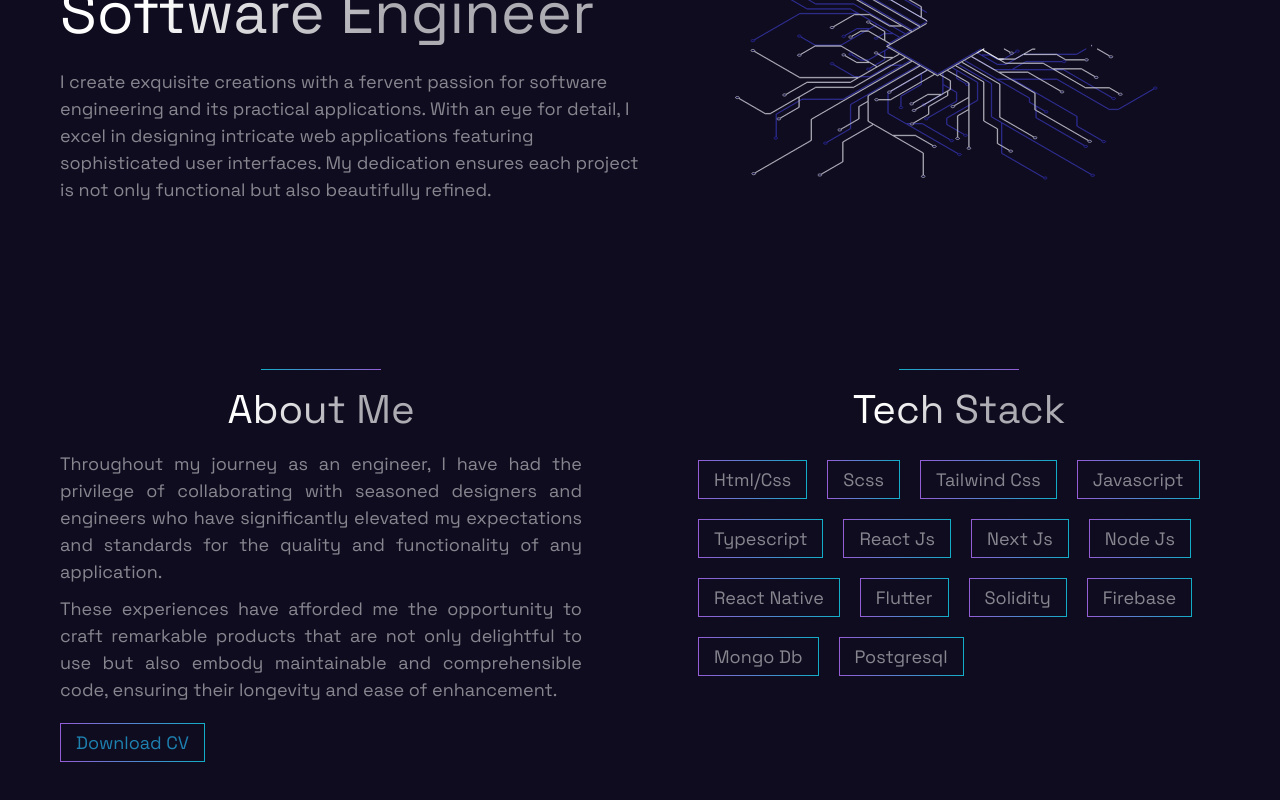
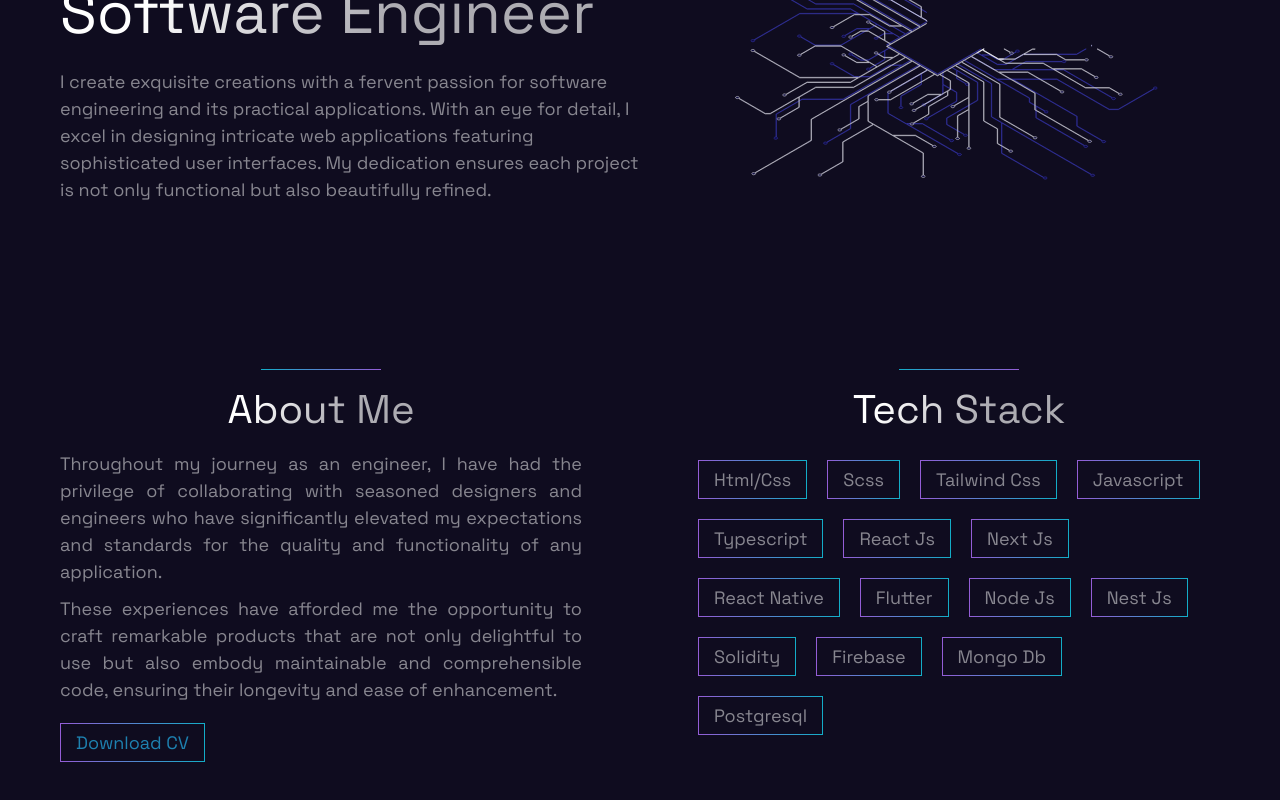
Before and after one commit to ejim11/jimmydev-portfolio, a Next.js app: page / in a window 1280 px wide. Shown: the part 338-1138 px from the top of the page. Built offline with nearby package versions, Linux system fonts and the light colour scheme.

Commit message:
✅ added nest to the tech stack

```diff
--- a/components/TechStack.tsx
+++ b/components/TechStack.tsx
@@ -11,9 +11,10 @@ const TechStack = () => {
     "Typescript",
     "React Js",
     "Next Js",
-    "Node Js",
     "React Native",
     "Flutter",
+    "Node Js",
+    "Nest js",
     "Solidity",
     "Firebase",
     "Mongo db",
```
